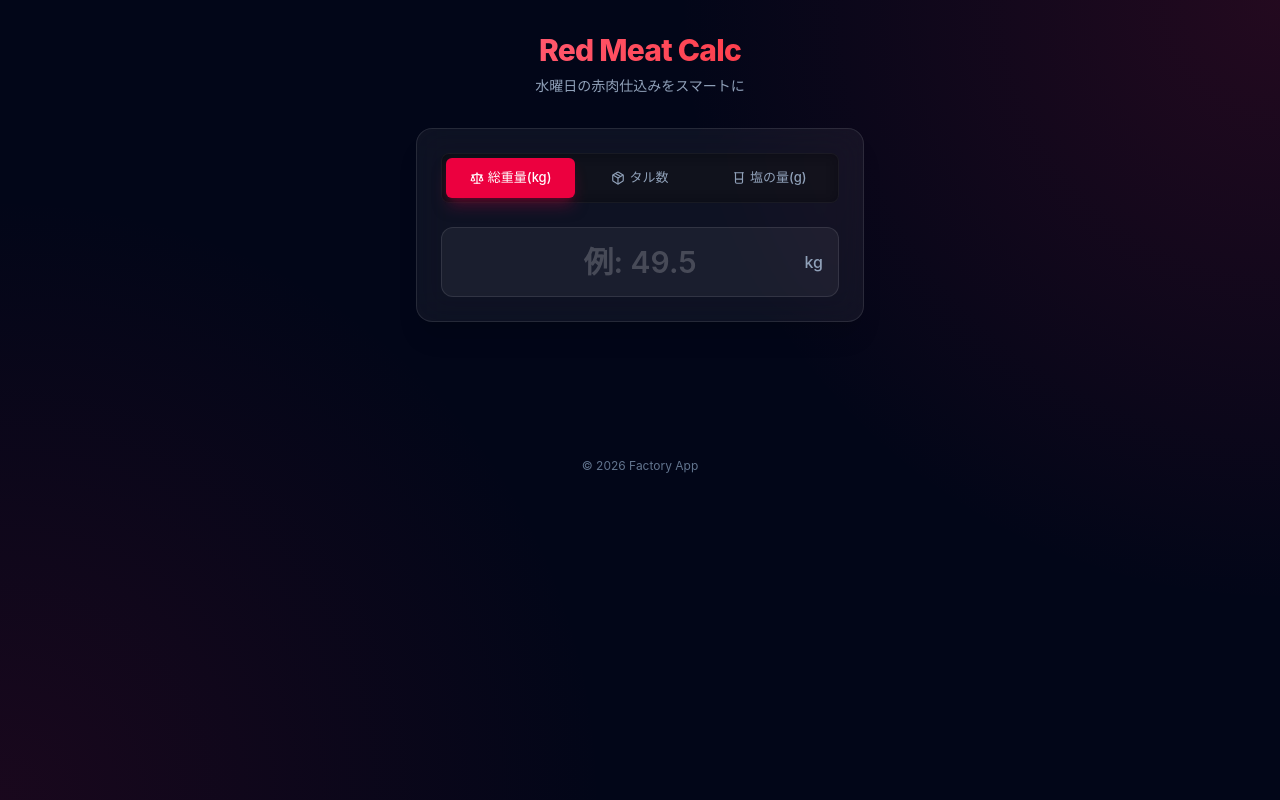
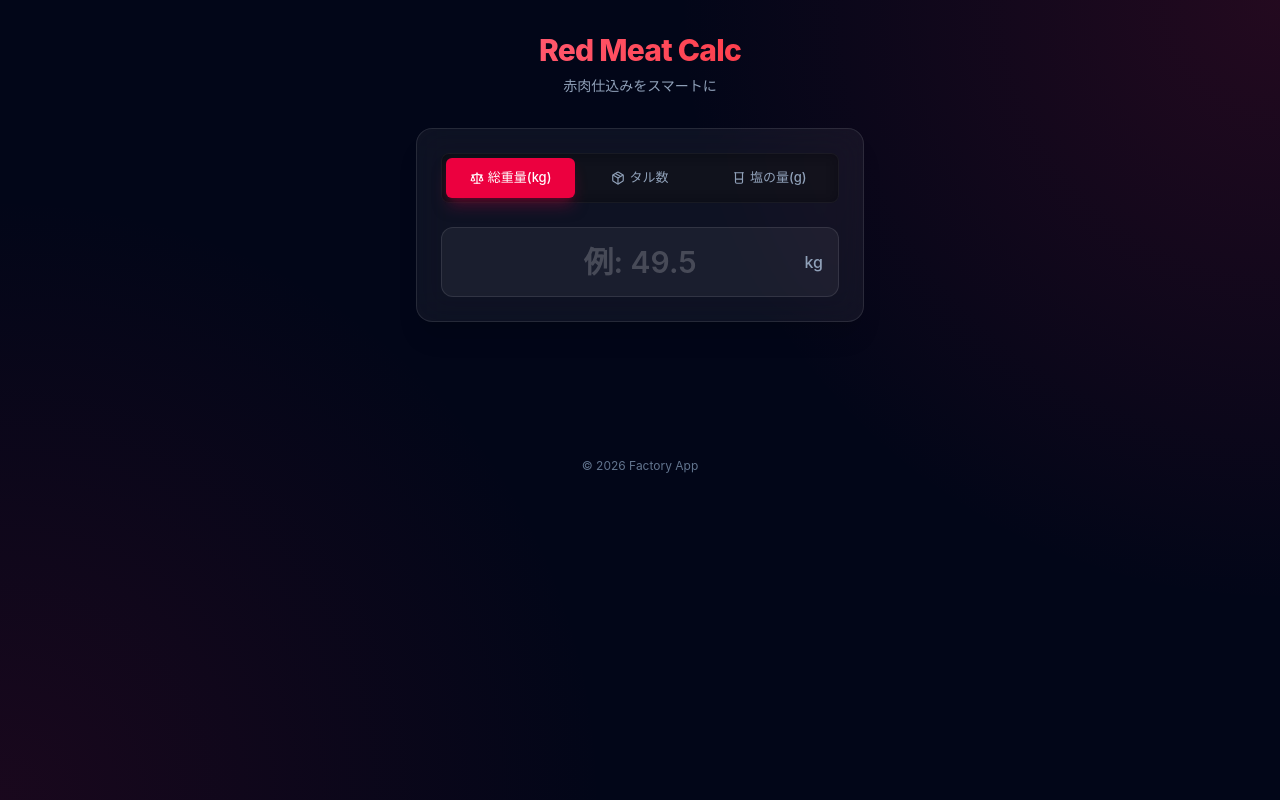
Before and after one commit to gakuhonda6-cmyk/red-meat-app, a React (Vite) app: page / in a window 1280 px wide. Built offline with nearby package versions, Linux system fonts and the light colour scheme.

Commit message:
Remove 水曜日の from subtitle

```diff
--- a/src/App.tsx
+++ b/src/App.tsx
@@ -8,7 +8,7 @@ function App() {
           <h1 className="text-3xl font-extrabold tracking-tight bg-clip-text text-transparent bg-gradient-to-r from-rose-400 to-red-500">
             Red Meat Calc
           </h1>
-          <p className="text-sm text-slate-400">水曜日の赤肉仕込みをスマートに</p>
+          <p className="text-sm text-slate-400">赤肉仕込みをスマートに</p>
         </header>
 
         <main>
```
